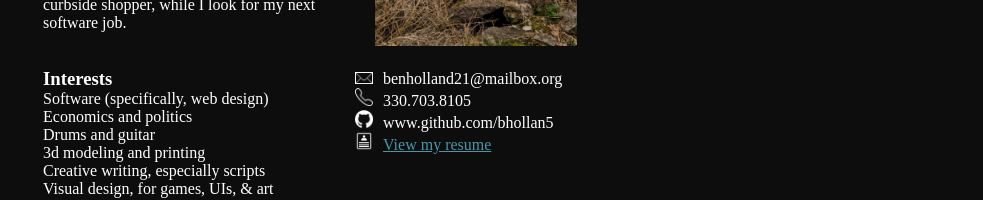
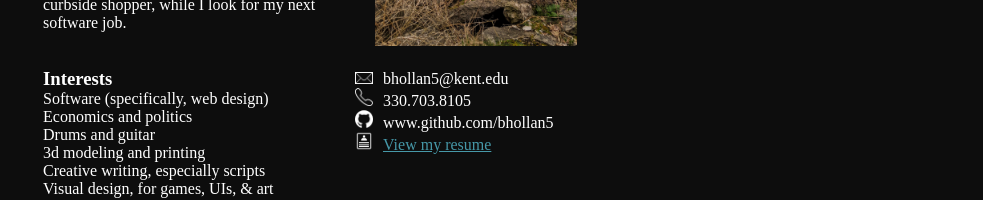
Before and after one commit to benholland1024/benh.cloud, a Vue app: page / in a window 1280 px wide. Shown: the part 427-627 px from the top of the page, without its empty margins (297-1280 px from the left). Built offline with nearby package versions, Linux system fonts and the light colour scheme.

Commit message:
Updating email address

```diff
--- a/src/views/Bio.vue
+++ b/src/views/Bio.vue
@@ -24,7 +24,7 @@
       <div style="width:48%">
         <img src="../assets/page_assets/bio/selfie.jpg" style="width: 70%; padding: 0px 0px 20px 20px;" />
         <br />
-        <p><img src="../assets/icons/mail.png" class="icon" />benholland21@mailbox.org</p>
+        <p><img src="../assets/icons/mail.png" class="icon" />bhollan5@kent.edu</p>
         <p><img src="../assets/icons/phone.png" class="icon" />330.703.8105</p>
         <p><img src="../assets/icons/github.png" class="icon" />www.github.com/bhollan5</p>
         <p><img src="../assets/icons/resume.png" class="icon" /><a :href="`${publicPath}page_assets/bio/resume.pdf`" target="_blank">View my resume</a></p>
```
Also changed, not shown: 1 other file (tests, documents, lock files or other folders).
